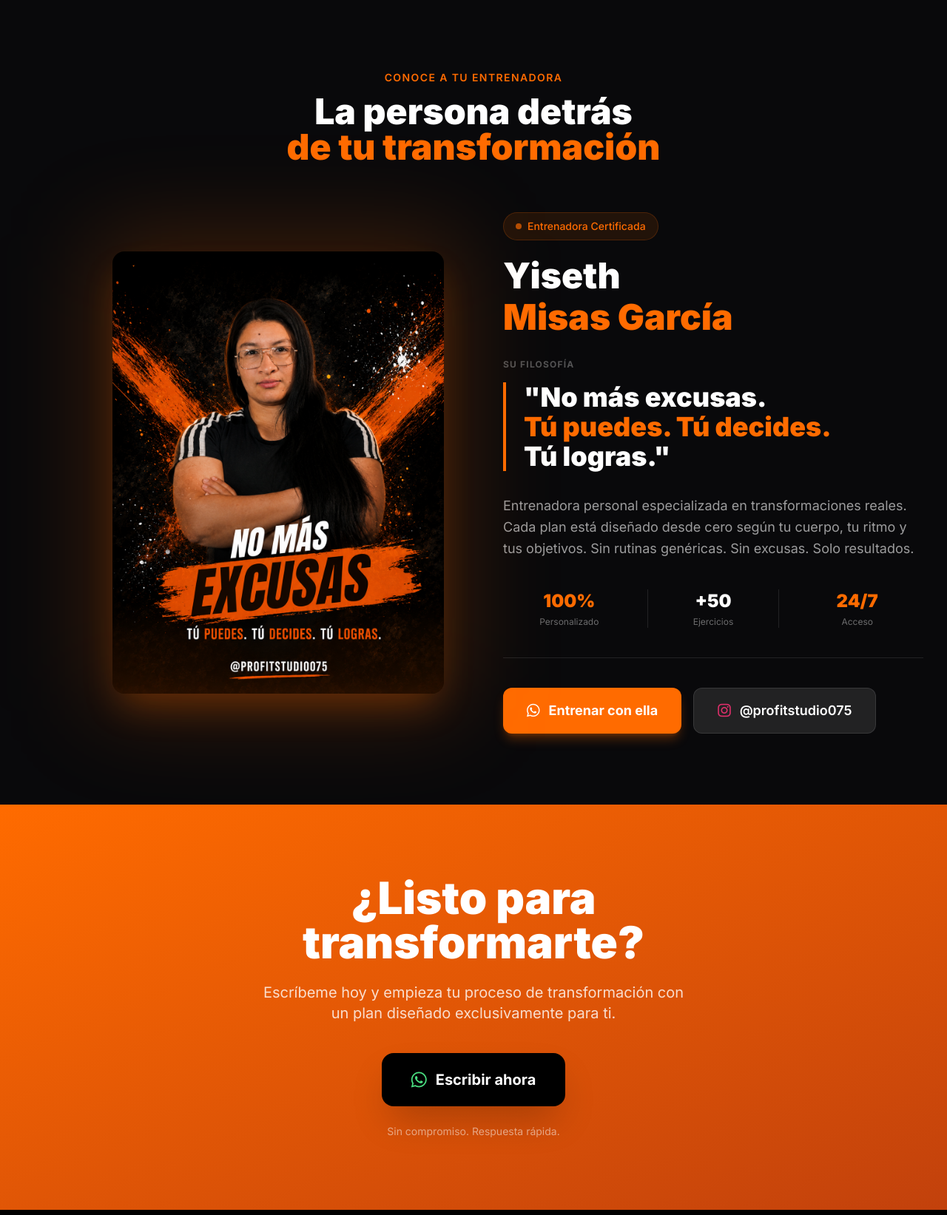
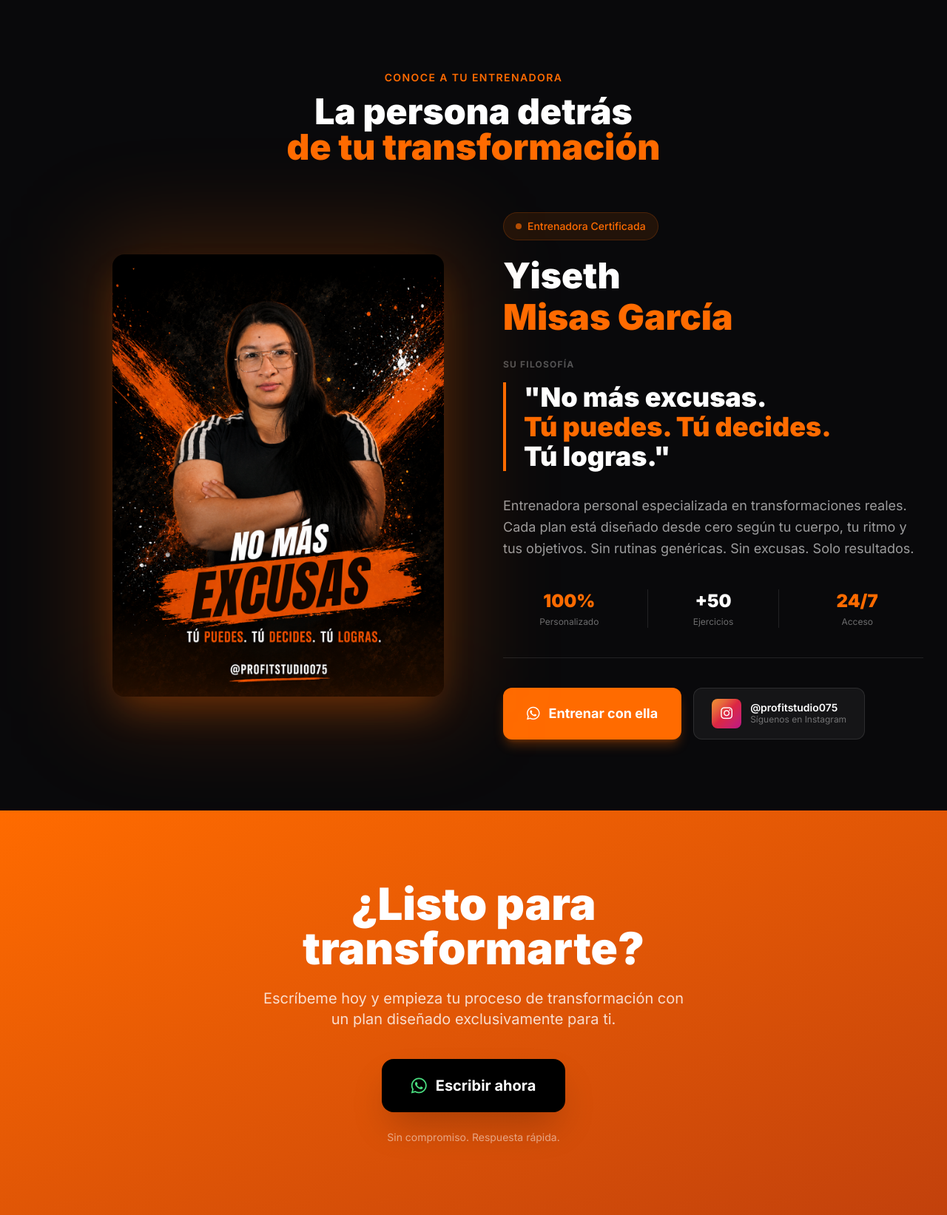
Before and after one commit to Jdarenas22/profit-studio, a Django app: page / in a window 1280 px wide. Shown: the part 2218-3861 px from the top of the page at 74% size. Run offline with Django 5.2, Linux system fonts and the light colour scheme; data that the repository does not hold is empty; parts of the project's set-up code (start-up, migrations or seed data) failed here and were passed over; some libraries are stand-ins or nearby versions.

Commit message:
fix: botón Instagram con logo, arroba y 'Síguenos en Instagram' en sección entrenadora
Co-Authored-By: Claude Sonnet 4.6 <noreply@anthropic.com>

```diff
--- a/templates/public/home.html
+++ b/templates/public/home.html
@@ -324,9 +324,15 @@
             Entrenar con ella
           </a>
           <a href="https://www.instagram.com/profitstudio075/" target="_blank" rel="noopener"
-             class="inline-flex items-center justify-center gap-3 bg-white/10 hover:bg-white/20 text-white font-semibold text-lg px-8 py-4 rounded-xl transition-all duration-200 border border-white/10">
-            <i class="fab fa-instagram text-xl" style="color:#e1306c;"></i>
-            @profitstudio075
+             class="inline-flex items-center gap-3 bg-white/5 hover:bg-white/10 border border-white/10 hover:border-pink-500/40 text-white px-6 py-3.5 rounded-xl transition-all duration-200 group">
+            <div class="w-10 h-10 rounded-lg flex items-center justify-center shrink-0"
+                 style="background: linear-gradient(135deg, #f09433 0%, #e6683c 25%, #dc2743 50%, #cc2366 75%, #bc1888 100%);">
+              <i class="fab fa-instagram text-white text-lg"></i>
+            </div>
+            <div class="text-left">
+              <p class="text-white font-semibold text-sm leading-tight">@profitstudio075</p>
+              <p class="text-white/40 text-xs group-hover:text-white/60 transition-colors">Síguenos en Instagram</p>
+            </div>
           </a>
         </div>
       </div>
```
